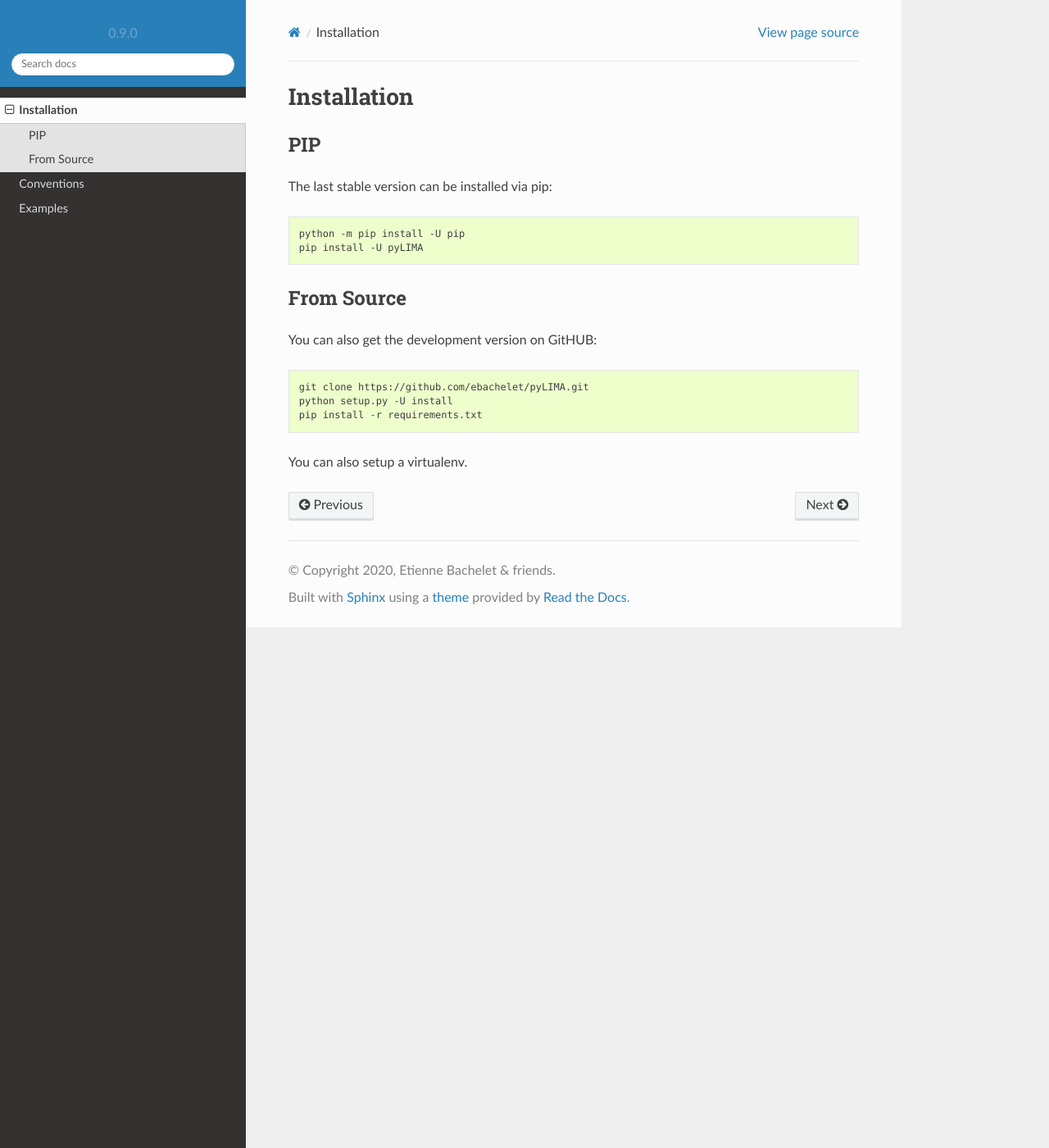
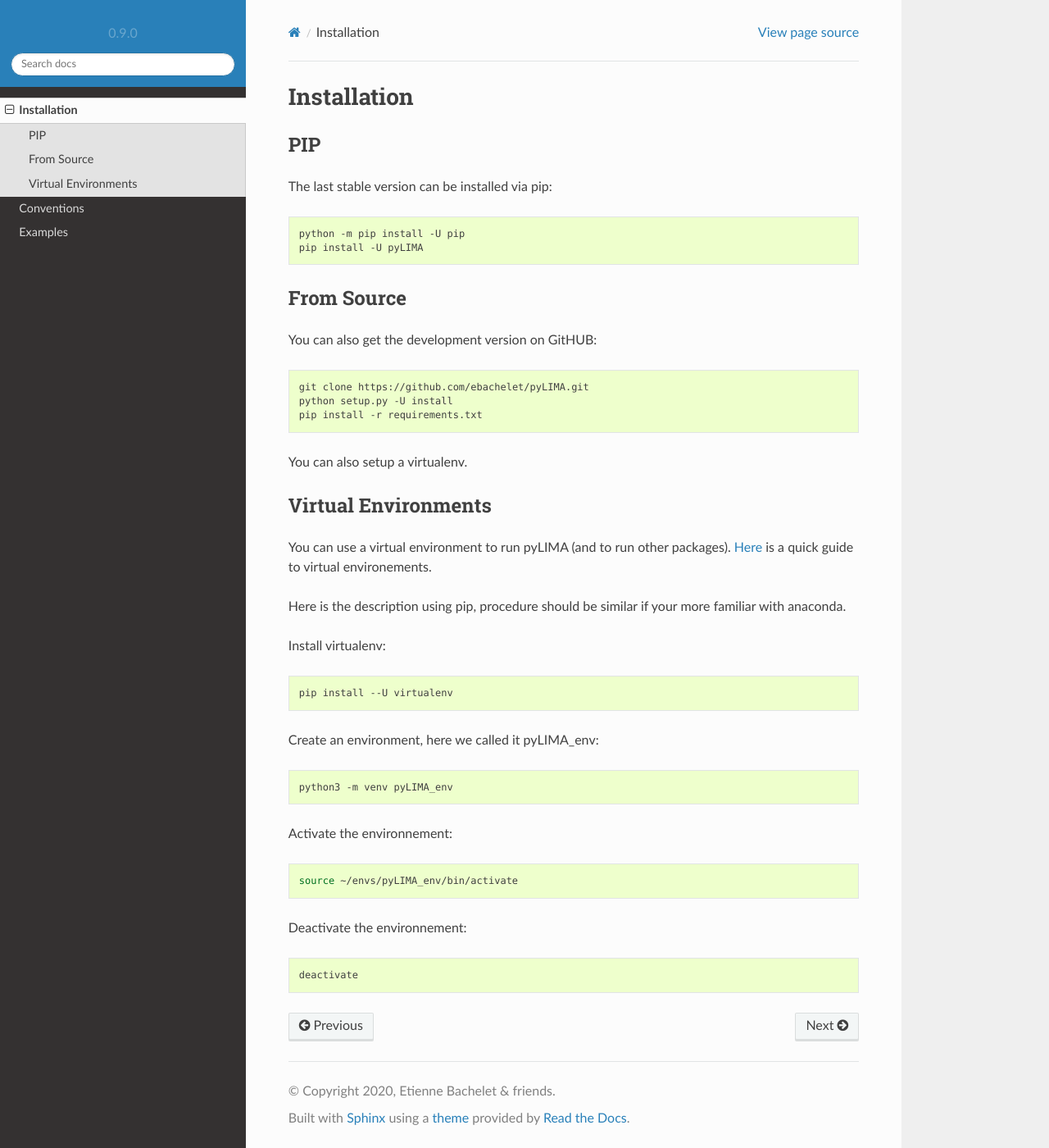
Before and after one commit to ebachelet/pyLIMA, a Sphinx documentation site: the page built from docs/source/Installation.rst, in a window 1280 px wide and 1400 px high. Shown: the whole window at 82% size. Built offline with Sphinx 7.4.7 and the Read the Docs theme 2.0.0, drawn with Linux system fonts in a browser that asks for light colours; pages that are not in the unit, such as notebooks, are missing from menus.

Commit message:
NewDoc update

```diff
--- a/docs/source/Installation.rst
+++ b/docs/source/Installation.rst
@@ -24,3 +24,36 @@
     pip install -r requirements.txt
 
 You can also setup a virtualenv.
+
+Virtual Environments
+--------------------
+
+
+You can use a virtual environment to run pyLIMA (and to run other packages).
+`Here <http://python-guide-pt-br.readthedocs.io/en/latest/dev/virtualenvs/>`_ is a quick guide to virtual environements.
+
+Here is the description using pip, procedure should be similar if your more familiar with anaconda.
+
+Install virtualenv:
+
+.. code-block:: bash
+
+    pip install --U virtualenv
+
+Create an environment, here we called it pyLIMA_env:
+
+.. code-block:: bash
+
+    python3 -m venv pyLIMA_env
+
+Activate the environnement:
+
+.. code-block:: bash
+
+    source ~/envs/pyLIMA_env/bin/activate
+
+Deactivate the environnement:
+
+.. code-block:: bash
+
+    deactivate
```
Also changed, not shown: docs/source/Libraries.rst (deleted, +0 -28 lines), docs/source/Requirements.rst (deleted, +0 -17 lines), docs/source/VirtualEnv.rst (deleted, +0 -32 lines).
